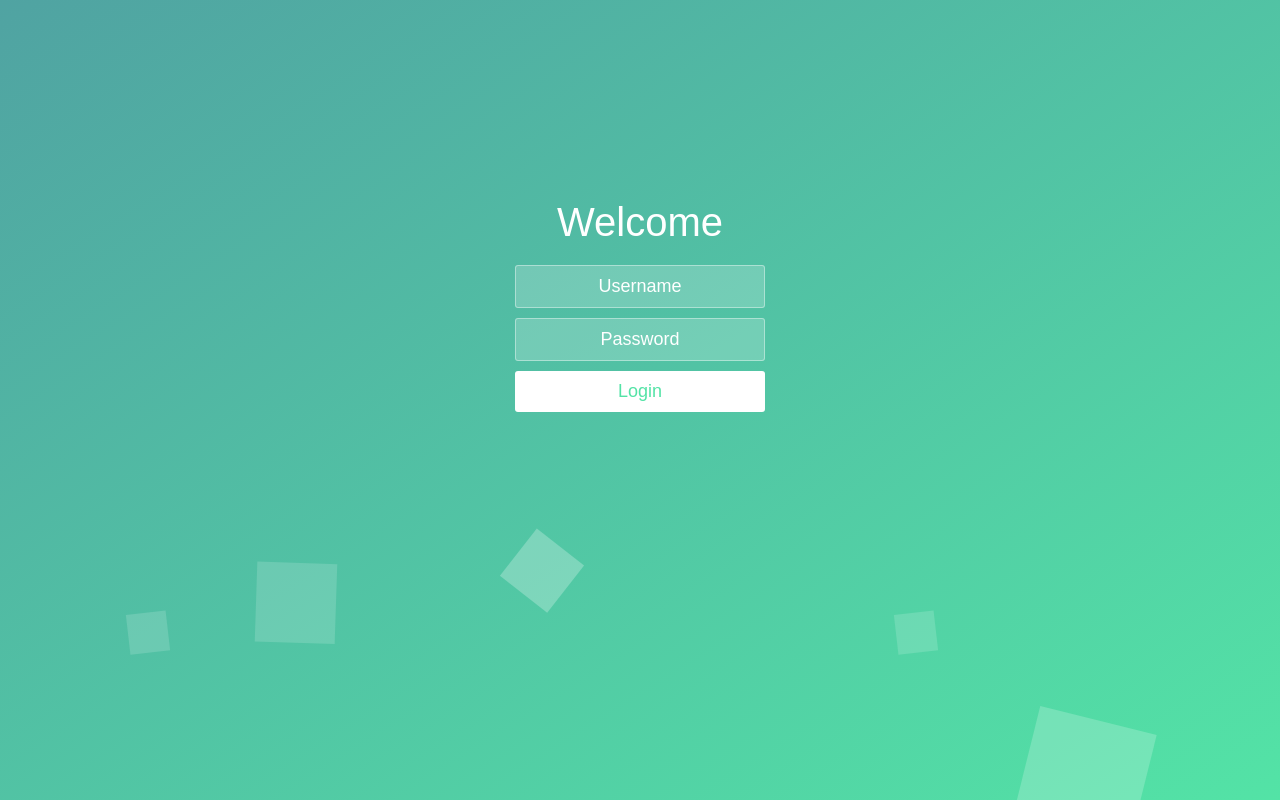
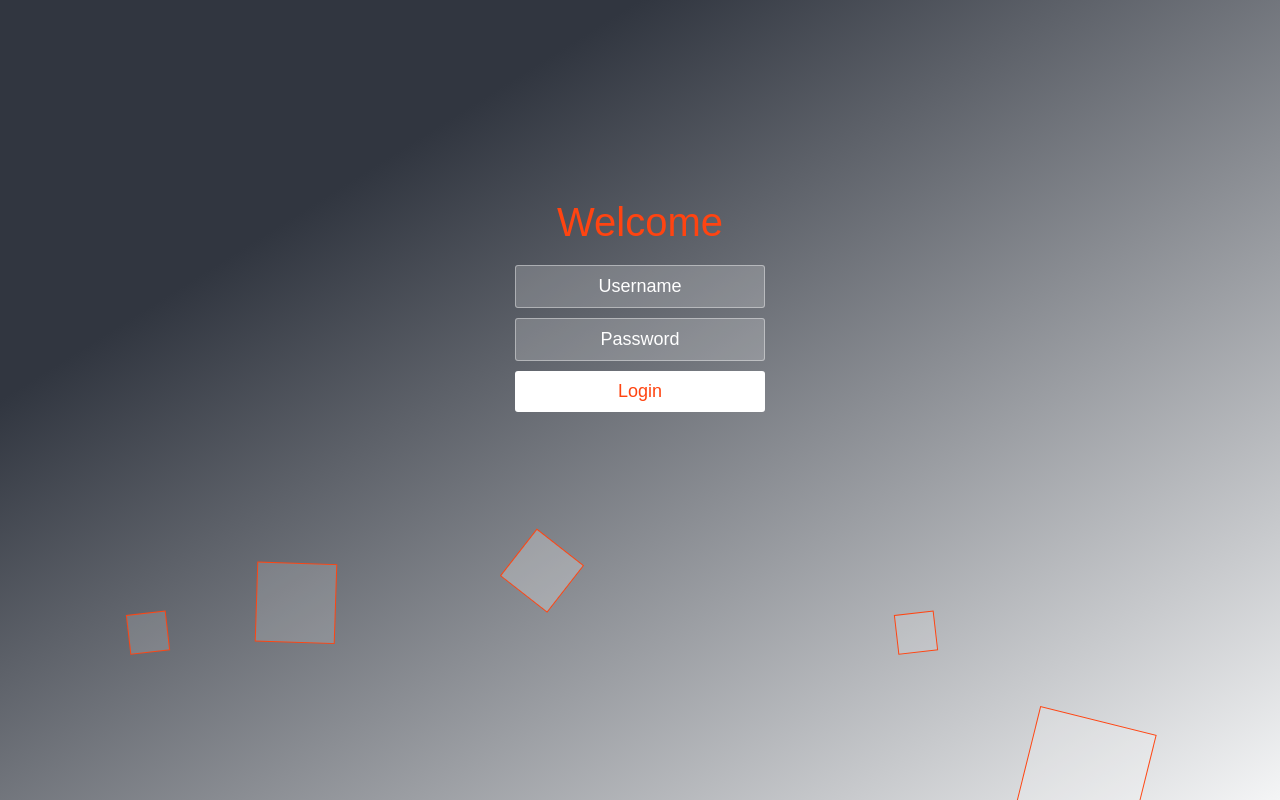
Before and after one commit to gri38/django-joplin_vieweb, a Django app: template joplin_vieweb/templates/registration/login.html in a window 1280 px wide. Run offline with Django 3.2, Linux system fonts and the light colour scheme; the template is opened without the code that fills it, so the values that code supplies are empty; some web fonts are replaced.

Commit message:
Login css in site flavour

```diff
--- a/joplin_vieweb/templates/registration/login.html
+++ b/joplin_vieweb/templates/registration/login.html
@@ -21,38 +21,38 @@
 }
 body {
   font-family: 'Source Sans Pro', sans-serif;
-  color: white;
+  color: #F41;
   font-weight: 300;
 }
 body ::-webkit-input-placeholder {
   /* WebKit browsers */
   font-family: 'Source Sans Pro', sans-serif;
-  color: white;
+  color: F41;
   font-weight: 300;
 }
 body :-moz-placeholder {
   /* Mozilla Firefox 4 to 18 */
   font-family: 'Source Sans Pro', sans-serif;
-  color: white;
+  color: F41;
   opacity: 1;
   font-weight: 300;
 }
 body ::-moz-placeholder {
   /* Mozilla Firefox 19+ */
   font-family: 'Source Sans Pro', sans-serif;
-  color: white;
+  color: #F41;
   opacity: 1;
   font-weight: 300;
 }
 body :-ms-input-placeholder {
   /* Internet Explorer 10+ */
   font-family: 'Source Sans Pro', sans-serif;
-  color: white;
+  color: F41;
   font-weight: 300;
 }
 .wrapper {
-  background: #50a3a2;
-  background: linear-gradient(to bottom right, #50a3a2 0%, #53e3a6 100%);
+  background: #313640;
+  background: linear-gradient(to bottom right, #313640 0%, #313640 25%, #F4F5F6 100%);
   position: absolute;
   left: 0;
   width: 100%;
@@ -102,13 +102,16 @@ form input {
   transition-duration: 0.25s;
   font-weight: 300;
 }
+input::placeholder {
+  color: white;
+}
 form input:hover {
   background-color: rgba(255, 255, 255, 0.4);
 }
 form input:focus {
   background-color: white;
   width: 300px;
-  color: #53e3a6;
+  color: #313640;
 }
 form button {
   -webkit-appearance: none;
@@ -118,7 +121,7 @@ form button {
   background-color: white;
   border: 0;
   padding: 10px 15px;
-  color: #53e3a6;
+  color: #F41;
   border-radius: 3px;
   width: 250px;
   cursor: pointer;
@@ -147,6 +150,7 @@ form button:hover {
   -webkit-animation: square 25s infinite;
   animation: square 25s infinite;
   transition-timing-function: linear;
+  border: 1px solid #F41;
 }
 .bg-bubbles li:nth-child(1) {
   left: 10%;
```
